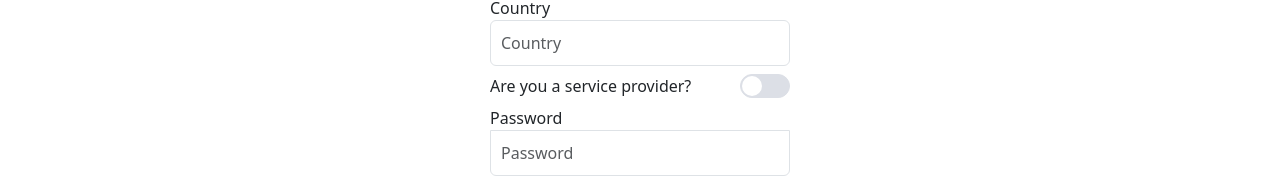
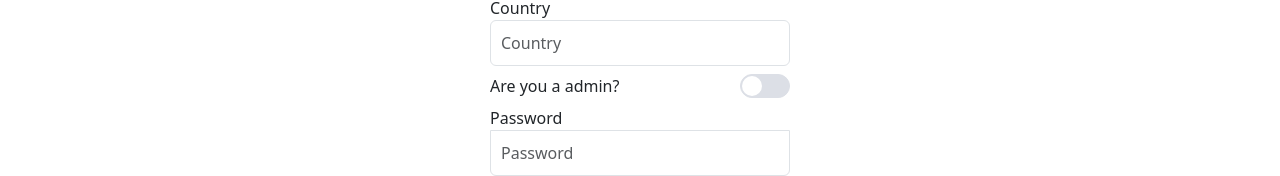
Before and after one commit to dev-patel2104/Vendor_Valley, a Vue app in the folder frontend/: page /signup in a window 1280 px wide. Shown: the part 622-798 px from the top of the page. Built offline with nearby package versions, Linux system fonts and the light colour scheme.

Commit message:
Added verification in the frontend code for signUp page.

```diff
--- a/frontend/src/views/Signup.vue
+++ b/frontend/src/views/Signup.vue
@@ -3,7 +3,10 @@
     <h1>Register Page</h1>
   </div>
 
-  <div class="form-signin d-flex flex-column">
+
+
+  <form class="form-signin d-flex flex-column" @submit.prevent="signup()">
+
     <label for="firstname" class="sr-only">First name</label>
     <input
       type="text"
@@ -93,7 +96,7 @@
     />
 
     <div class="d-flex align-items-center justify-content-between">
-      <div>Are you a service provider?</div>
+      <div>Are you a admin?</div>
       <div>
         <el-switch
           v-model="isAdmin"
@@ -127,12 +130,12 @@
         autofocus
       />
 
-      <label for="CompanyId" class="sr-only">Company Registration number</label>
+      <label for="CompanyId" class="sr-only">Company Id</label>
       <input
         type="text"
         id="CompanyId"
         class="form-control"
-        placeholder="Identification number"
+        placeholder="Company Id"
         v-model="form.company_registration_number"
         required
         autofocus
@@ -215,12 +218,12 @@
       required
     />
 
-    <button class="btn btn-lg btn-primary btn-block" v-on:click="signup()">
+    <button class="btn btn-lg btn-primary btn-block" type="submit">
       Sign up
     </button>
 
     <p class="text-danger">{{ msg }}</p>
-  </div>
+  </form>
 </template>
 
 <script>
@@ -271,9 +274,8 @@ export default {
         company_province: "",
         company_country: "",
         company_email: "",
-        company_mobile: "",
-
-        //             first_name: "John",
+        company_mobile: ""
+        // first_name: "John",
         // last_name: "Doe",
         // mobile: "1234567890",
         // is_vendor: 0,
@@ -299,9 +301,9 @@ export default {
   },
   methods: {
     async signup() {
-      // if(this.isAdmin){
-      //   this.form.is_vendor = 1
-      // }
+      if(this.isAdmin){
+        this.form.is_vendor = 1
+      }
       console.log(this.form);
       await axios
         .post("https://vendor-valley.onrender.com/register", this.form)
```
